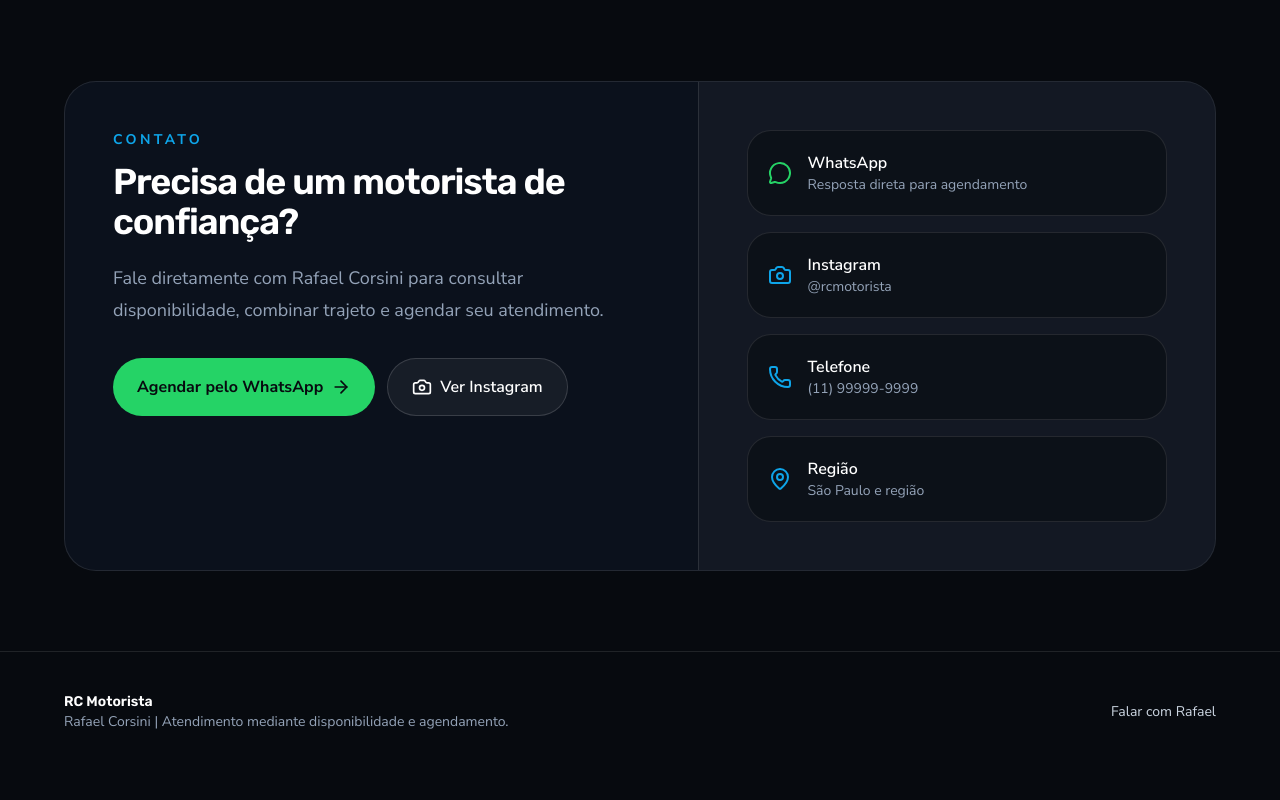
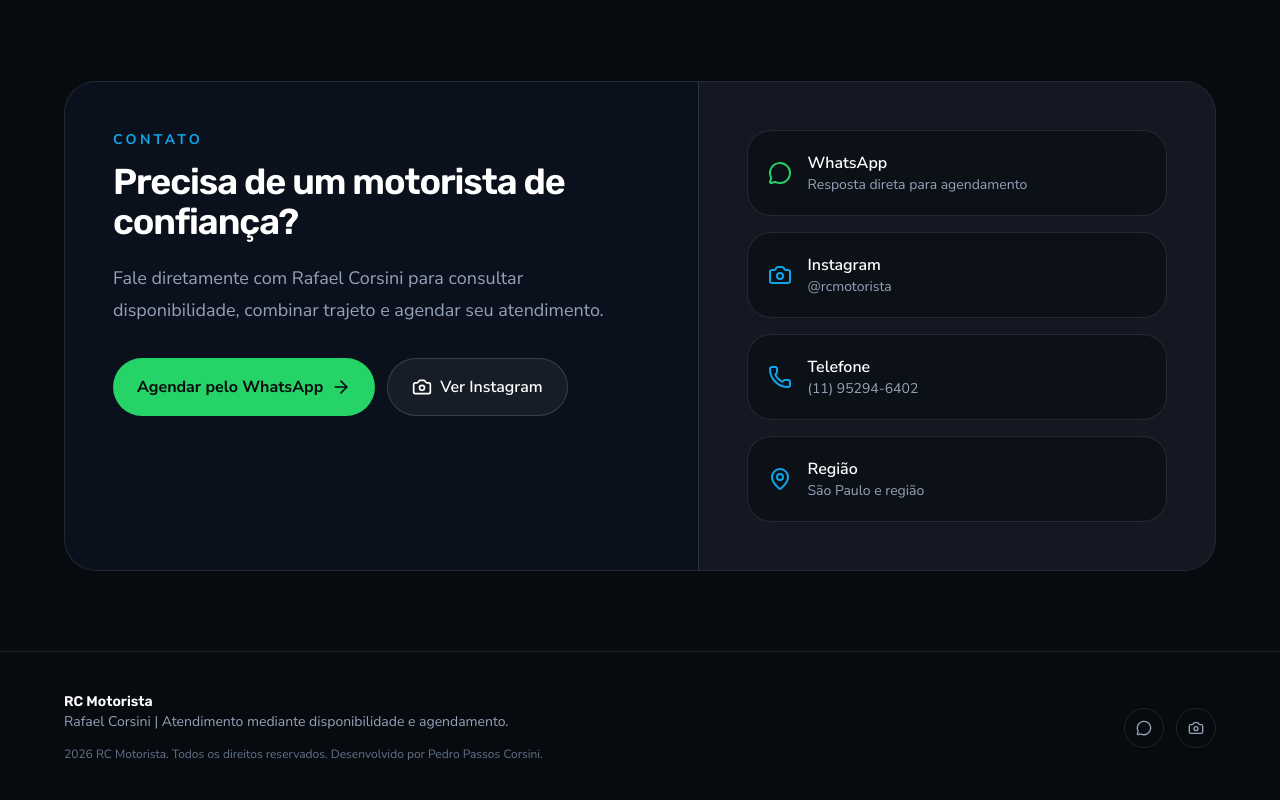
Before and after one commit to pedropcorsini/landing-page-rc-motorista, a React (Vite) app: page / in a window 1280 px wide. Shown: the part 3237-4037 px from the top of the page. Before the commit the page ends 4009 px from the top, so only its background shows below. Built offline with nearby package versions, Linux system fonts and the light colour scheme.

Commit message:
feat: atualiza contatos e footer

```diff
--- a/src/components/Footer.tsx
+++ b/src/components/Footer.tsx
@@ -1,19 +1,33 @@
+import { Camera, MessageCircle } from 'lucide-react';
 import { site } from '../data/site';
 
 export function Footer() {
   return (
     <footer className="border-t border-white/10 px-4 py-10">
-      <div className="mx-auto flex max-w-6xl flex-col gap-4 text-sm text-slate-400 md:flex-row md:items-center md:justify-between">
-        <div>
+      <div className="mx-auto flex max-w-6xl flex-col gap-6 text-sm text-slate-400 md:flex-row md:items-center md:justify-between">
+        <div className="max-w-xl">
           <p className="font-heading font-semibold text-white">{site.brand}</p>
           <p>{site.driver} | Atendimento mediante disponibilidade e agendamento.</p>
+          <p className="mt-3 text-xs leading-5 text-slate-500">
+            2026 {site.brand}. Todos os direitos reservados. Desenvolvido por Pedro Passos Corsini.
+          </p>
         </div>
-        <a
-          href={site.whatsappHref}
-          className="w-fit rounded-full text-slate-300 transition-colors duration-200 hover:text-white focus-visible:outline focus-visible:outline-2 focus-visible:outline-offset-4 focus-visible:outline-brand"
-        >
-          Falar com Rafael
-        </a>
+        <div className="flex items-center gap-3">
+          <a
+            href={site.whatsappHref}
+            className="grid h-10 w-10 cursor-pointer place-items-center rounded-full border border-white/10 text-slate-400 transition-colors duration-200 hover:border-whatsapp/40 hover:text-whatsapp focus-visible:outline focus-visible:outline-2 focus-visible:outline-offset-4 focus-visible:outline-whatsapp"
+            aria-label="WhatsApp no rodape"
+          >
+            <MessageCircle aria-hidden="true" className="h-4 w-4" />
+          </a>
+          <a
+            href={site.instagramHref}
+            className="grid h-10 w-10 cursor-pointer place-items-center rounded-full border border-white/10 text-slate-400 transition-colors duration-200 hover:border-brand/40 hover:text-brand focus-visible:outline focus-visible:outline-2 focus-visible:outline-offset-4 focus-visible:outline-brand"
+            aria-label="Instagram no rodape"
+          >
+            <Camera aria-hidden="true" className="h-4 w-4" />
+          </a>
+        </div>
       </div>
     </footer>
   );
--- a/src/data/site.ts
+++ b/src/data/site.ts
@@ -1,15 +1,15 @@
-const whatsappNumber = '5511999999999';
+const whatsappNumber = '5511952946402';
 const whatsappMessage = encodeURIComponent('Olá Rafael, gostaria de agendar uma corrida com a RC Motorista.');
 
 export const site = {
   brand: 'RC Motorista',
   driver: 'Rafael Corsini',
   location: 'São Paulo e região',
-  phoneDisplay: '(11) 99999-9999',
-  phoneHref: 'tel:+5511999999999',
+  phoneDisplay: '(11) 95294-6402',
+  phoneHref: 'tel:+5511952946402',
   whatsappHref: `https://wa.me/${whatsappNumber}?text=${whatsappMessage}`,
   instagramHandle: '@rcmotorista',
-  instagramHref: 'https://instagram.com/rcmotorista',
+  instagramHref: 'https://www.instagram.com/rcmotorista/',
   headline: 'Motorista particular com atendimento profissional, pontual e discreto.',
   subheadline:
     'Transporte particular e executivo com Rafael Corsini para aeroportos, compromissos, eventos e viagens agendadas.',
```
Also changed, not shown: 2 other files (tests, documents, lock files or other folders).
